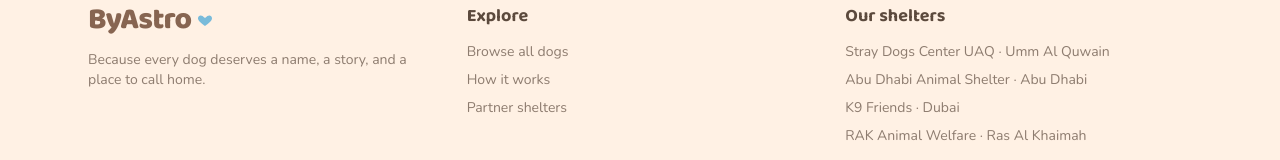
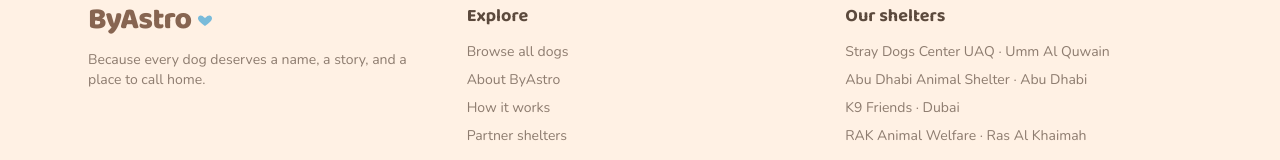
Before and after one commit to andymusa/byastro, a Next.js app: page / in a window 1280 px wide. Shown: the part 3989-4149 px from the top of the page. Built offline with nearby package versions, Linux system fonts and the light colour scheme.

Commit message:
Add About link to footer Explore section

```diff
--- a/components/Footer.js
+++ b/components/Footer.js
@@ -18,6 +18,7 @@
           <h4 className="font-hand text-lg font-bold text-ink">Explore</h4>
           <ul className="mt-3 space-y-2 text-sm text-ink/70">
             <li><Link href="/dogs" className="hover:text-sky-deep">Browse all dogs</Link></li>
+            <li><Link href="/about" className="hover:text-sky-deep">About ByAstro</Link></li>
             <li><Link href="/#how" className="hover:text-sky-deep">How it works</Link></li>
             <li><Link href="/#shelters" className="hover:text-sky-deep">Partner shelters</Link></li>
           </ul>
```
